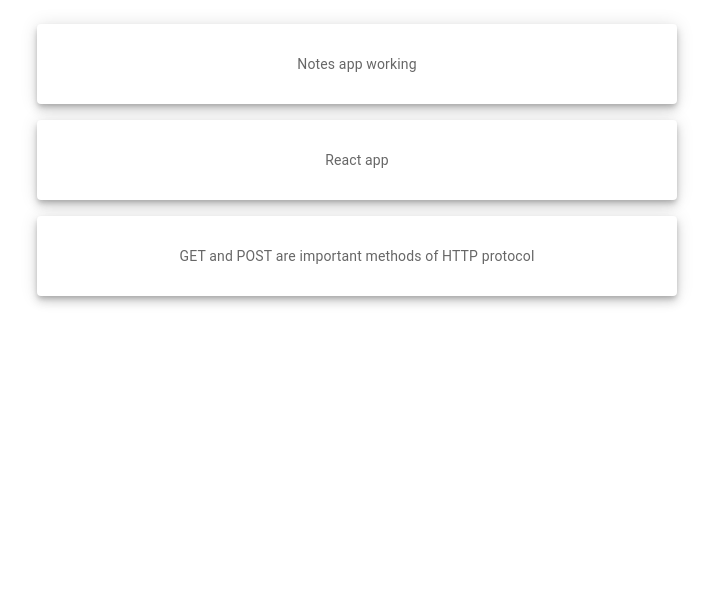
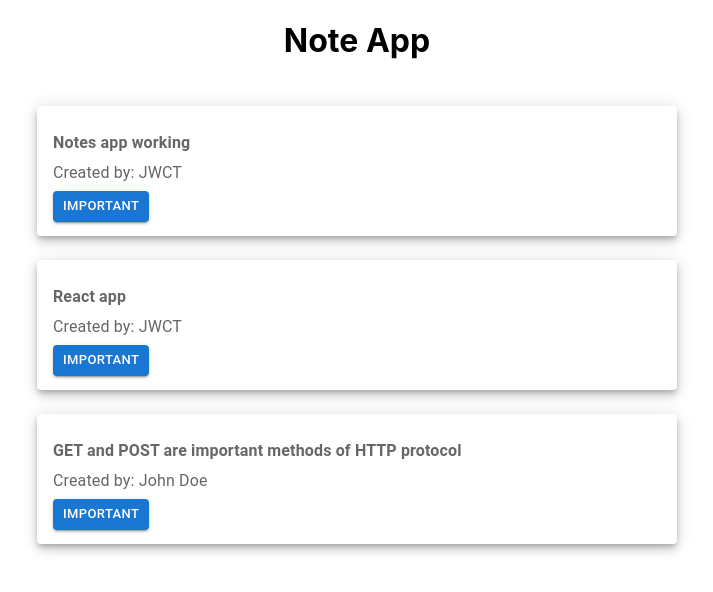
Before and after one commit to JWCTempleton/full-stack-notes-app, a React (Create React App) app in the folder notes-frontend/: page / in a window 1280 px wide. Shown: the top 592 px of the page, without its empty margins (283-996 px from the left). Built offline with nearby package versions, Linux system fonts and the light colour scheme.

Commit message:
Add card styling

```diff
--- a/notes-frontend/src/App.js
+++ b/notes-frontend/src/App.js
@@ -2,16 +2,18 @@
 import Paper from "@mui/material/Paper";
 import Box from "@mui/material/Box";
 import { styled } from "@mui/material/styles";
+import { Button, Typography } from "@mui/material";
 
 const Item = styled(Paper)(({ theme }) => ({
   ...theme.typography.body2,
-  textAlign: "center",
   color: theme.palette.text.secondary,
   height: 80,
   lineHeight: "60px",
   display: "flex",
-  alignItems: "center",
-  justifyContent: "center",
+  alignItems: "flex-start",
+  flexDirection: "column",
+  padding: "25px 16px",
+  gap: "6px",
 }));
 
 function App() {
@@ -20,20 +22,24 @@
       id: 1,
       content: "Notes app working",
       important: true,
+      user: "JWCT",
     },
     {
       id: 2,
       content: "React app",
       important: false,
+      user: "JWCT",
     },
     {
       id: 3,
       content: "GET and POST are important methods of HTTP protocol",
       important: true,
+      user: "John Doe",
     },
   ];
   return (
     <div className="App">
+      <h1>Note App</h1>
       <Box
         sx={{
           p: 3,
@@ -41,14 +47,20 @@
           display: "flex",
           flexDirection: "column",
           width: "50vw",
-          gap: 2,
+          gap: 3,
           margin: "0 auto",
         }}
       >
         {notes.map((note) => {
           return (
             <Item key={note.id} elevation={6}>
-              {`${note.content}`}
+              <Typography
+                sx={{ fontWeight: "bold" }}
+              >{`${note.content}`}</Typography>
+              <Typography>{`Created by: ${note.user}`}</Typography>
+              <Button variant="contained" size="small">
+                important
+              </Button>
             </Item>
           );
         })}
```
